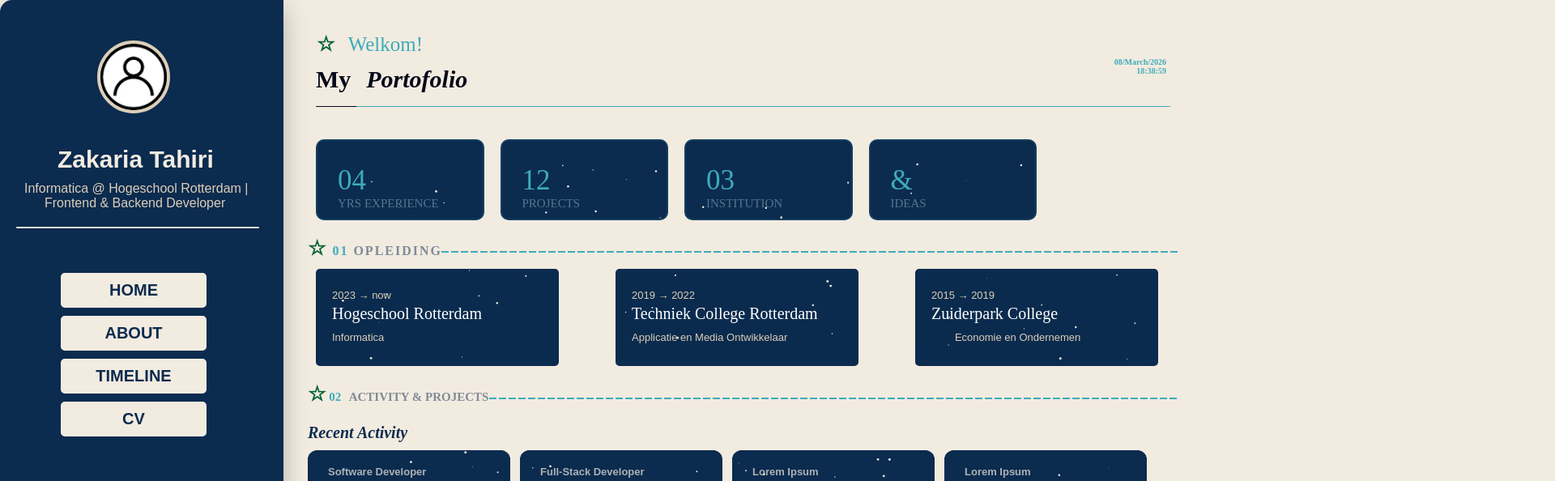
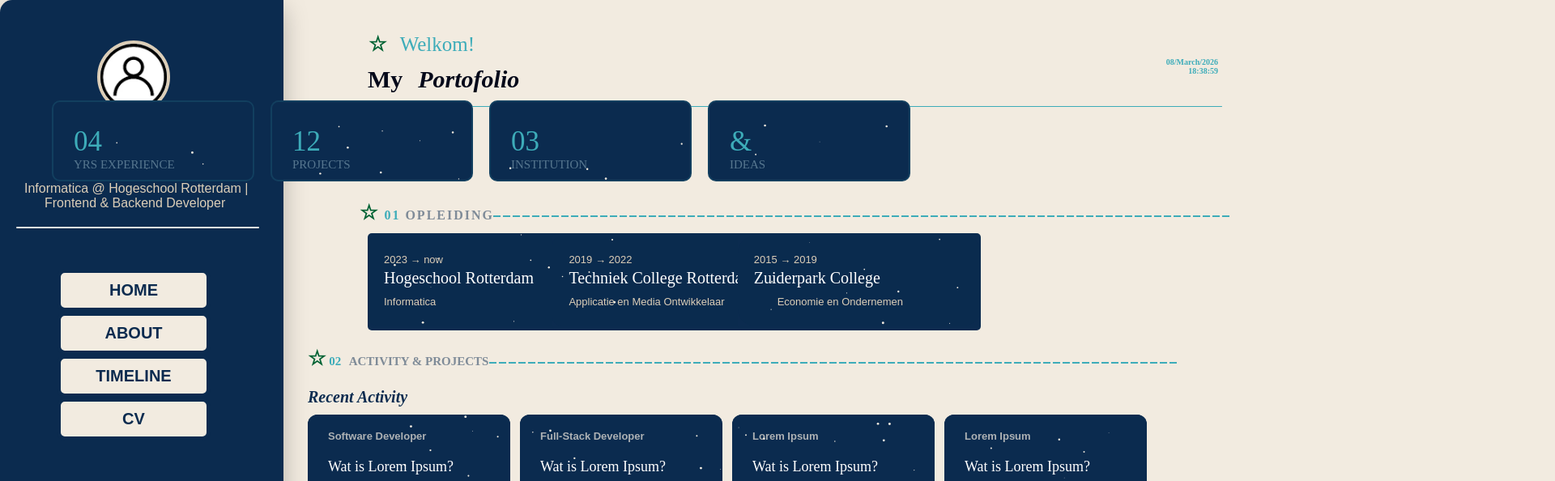
Before and after one commit to ZakariaHogeschoolR/personalBranding, a React (Vite) app in the folder Frontend/: page / in a window 1280 px wide. Shown: the top 594 px of the page at 81% size, 1920 px wide, since content can reach past the window. Built offline with nearby package versions, Linux system fonts and the light colour scheme.

Commit message:
Opleiding responsive test fix

```diff
--- a/Frontend/src/Components/Styles/Opleiding.css
+++ b/Frontend/src/Components/Styles/Opleiding.css
@@ -293,6 +293,106 @@
         margin .45s,
         box-shadow .25s, border-color .25s;
 }
+
+@media screen and (min-width: 768px) and (max-width: 1199px) {
+    .welkom-terug {
+        padding: 0 6vw;
+    }
+
+    .Work-experience {
+        margin: 24px 6vw;
+        flex-wrap: nowrap;
+    }
+
+    .opleiding {
+        padding: 0 6vw;
+    }
+
+    .Header {
+        padding: 0 6vw;
+    }
+
+    .sectionHeader {
+        flex-wrap: nowrap;
+    }
+}
+
+/* ── Desktop (1200px – 2600px) ────────────────────────────────────── */
+
+@media screen and (min-width: 1200px) {
+    .welkom-terug {
+        padding: 0 clamp(40px, 5vw, 440px);
+    }
+
+    .date-today {
+        margin-top: -85px;
+    }
+
+    .Work-experience {
+        flex-wrap: nowrap;
+        margin: 24px clamp(40px, 5vw, 390px);
+        gap: 20px;
+    }
+
+    .opleiding {
+        padding: 0 clamp(40px, 5vw, 380px);
+    }
+
+    .Header {
+        padding: 0 clamp(40px, 5vw, 500px);
+    }
+
+    .sectionHeader {
+        flex-wrap: nowrap;
+        gap: clamp(20px, 3vw, 180px);
+    }
+
+    .Headersize3,
+    .Headersize2,
+    .Headersize1 {
+        flex: 0 0 300px;
+    }
+}
+
+/* ── Mobile (max 767px) ───────────────────────────────────────────── */
+
+@media screen and (max-width: 767px) {
+    .date-today {
+        position: static;
+        text-align: left;
+        margin-top: 4px;
+        margin-left: 0;
+    }
+
+    .Work-experience {
+        flex-wrap: wrap;
+    }
+
+    .projects,
+    .first,
+    .second,
+    .experience {
+        flex: 1 1 calc(50% - 8px);
+    }
+
+    .sectionHeader {
+        flex-direction: column;
+    }
+
+    .Headersize3,
+    .Headersize2,
+    .Headersize1 {
+        flex: 1 1 100%;
+        width: 100%;
+    }
+
+    .Header3,
+    .Header2,
+    .Header1 {
+        width: 100%;
+    }
+}
+/*
 
 @media screen and (min-width: 1600px) and (max-width: 2600px)
 {
@@ -590,4 +690,4 @@
             margin .45s,
             box-shadow .25s, border-color .25s;
     }
-}
+} */
```
